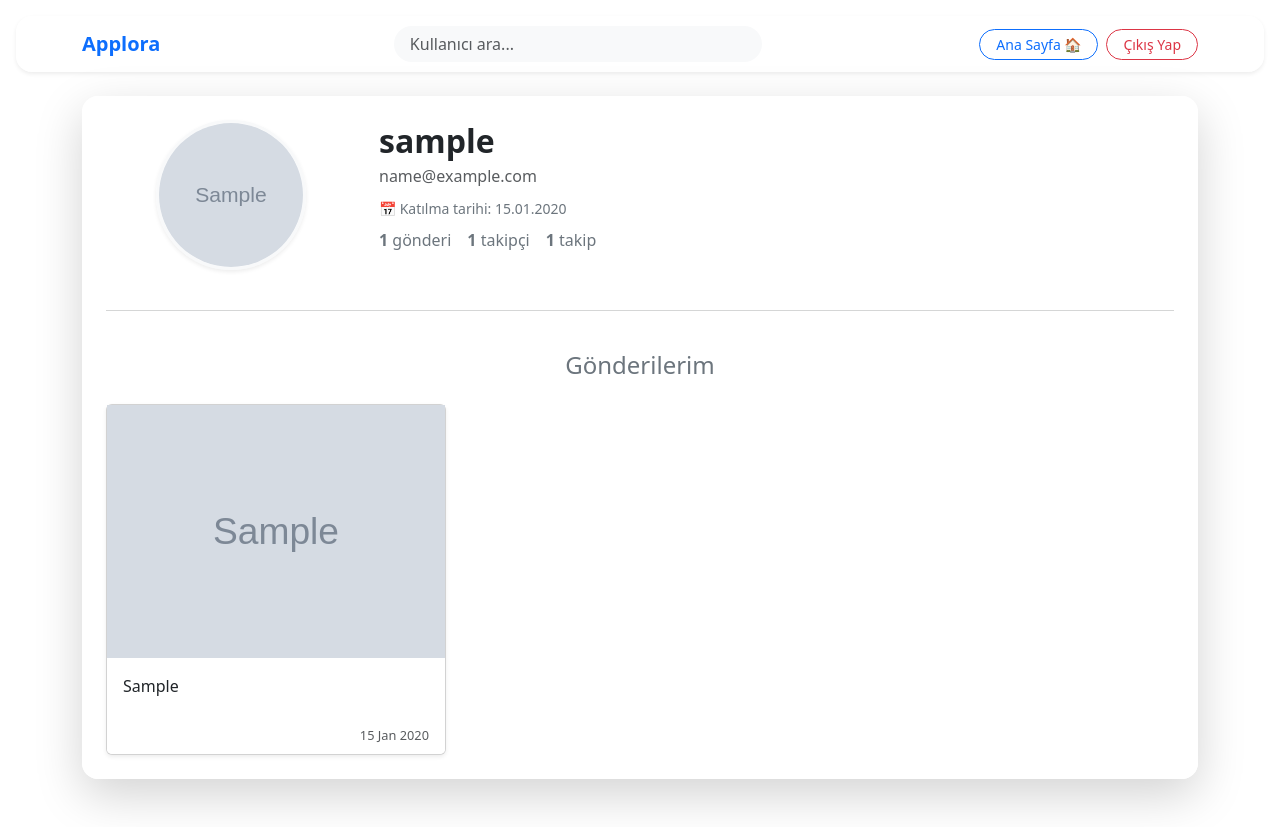
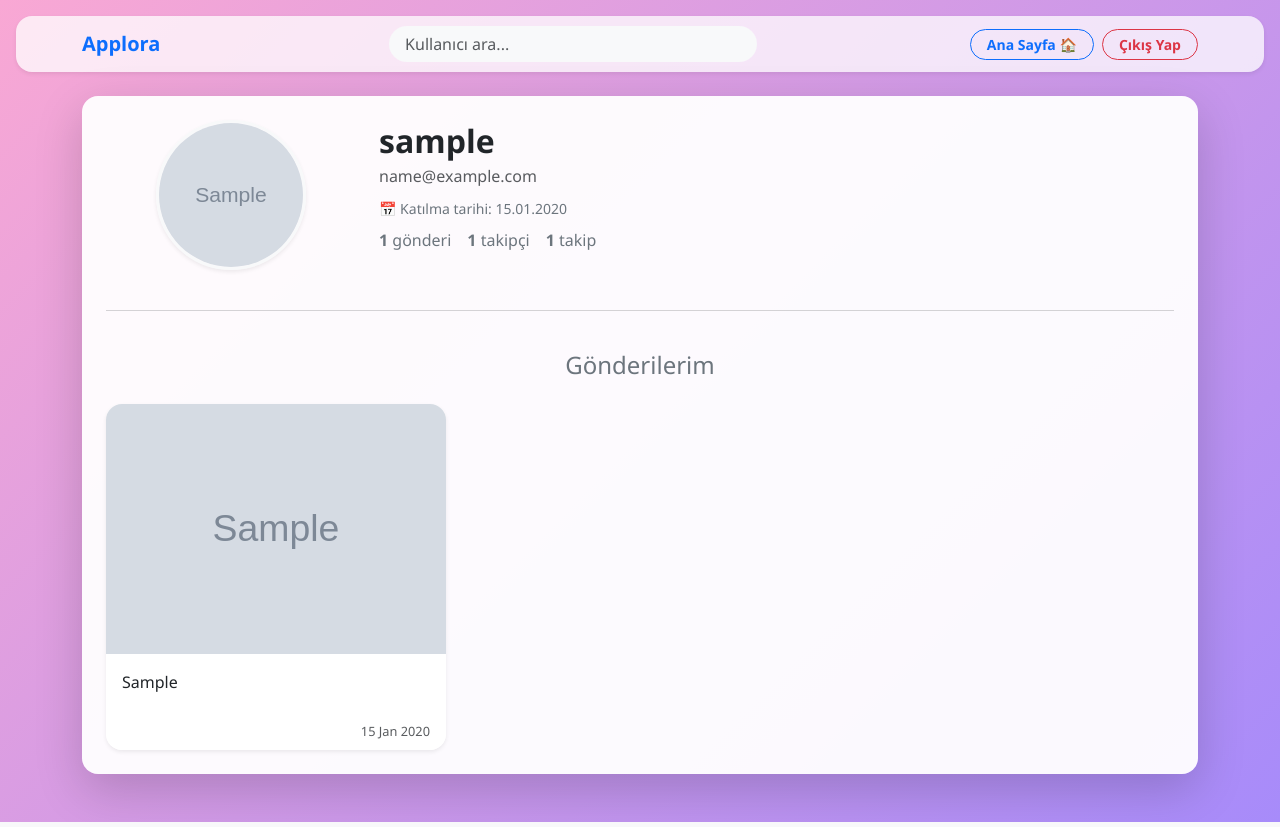
Before and after one commit to hilallkose/Applora_betikproje, a FastAPI app: page /profile/1 in a window 1280 px wide. Run offline with FastAPI, Linux system fonts and the light colour scheme; tables that the repository leaves empty hold one stand-in row (values such as "Sample post"); grey boxes marked "Sample" are stand-in pictures.

Commit message:
profil sayfasında stil dosyası yolu düzeltildi ve gönderi resim sınıfı güncellendi; yeni bir arka plan resmi eklendi

```diff
--- a/app/templates/profile.html
+++ b/app/templates/profile.html
@@ -5,7 +5,8 @@
   <meta name="viewport" content="width=device-width, initial-scale=1.0">
   <title>Profil | Applora</title>
   <link href="https://cdn.jsdelivr.net/npm/bootstrap@5.3.3/dist/css/bootstrap.min.css" rel="stylesheet">
-  <link href="/static/styles.css" rel="stylesheet">
+
+  <link href="/static/style.css" rel="stylesheet">
 </head>
 
 <body>
@@ -97,7 +98,8 @@
                     <button type="submit" class="delete-btn" title="Sil">🗑️</button>
                 </form>
                 {% endif %}
-                <img src="{{ post.image_path }}" class="post-img" alt="Gönderi">
+                <img src="{{ post.image_path }}" class="profile-post-img" alt="Gönderi">
+
                 <div class="card-body">
                   <p class="card-text text-dark">{{ post.caption }}</p>
                 </div>
```
Also changed, not shown: static/images/19635_hd-new-york-city-hd-wallpapers-hd-wide-wallpapers_1920x1080_h.jpg (added).
